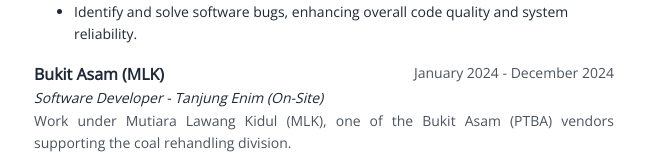
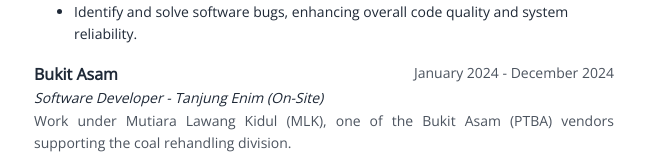
Before and after one commit to bondopangaji/bondopangaji.github.io, a Vue app: page / in a window 1280 px wide. Shown: the part 345-499 px from the top of the page, without its empty margins (316-961 px from the left). Built offline with nearby package versions, Linux system fonts and the light colour scheme.

Commit message:
fix: remove mlk

```diff
--- a/src/data/work.js
+++ b/src/data/work.js
@@ -17,7 +17,7 @@
   {
     id: 3,
     title: 'Software Developer - Tanjung Enim (On-Site)',
-    companyName: 'Bukit Asam (MLK)',
+    companyName: 'Bukit Asam',
     companyLink: 'https://www.ptba.co.id/',
     companyDescription:
       'Work under Mutiara Lawang Kidul (MLK), one of the Bukit Asam (PTBA) vendors supporting the coal rehandling division.',
```
